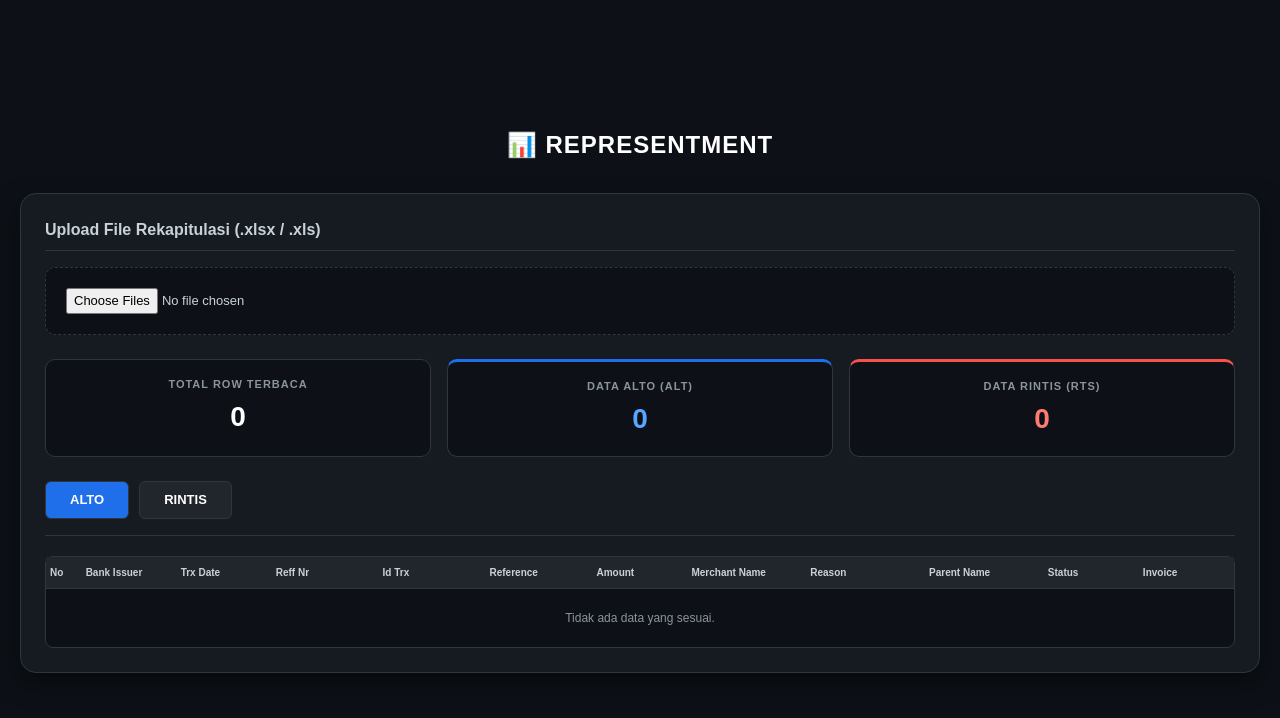
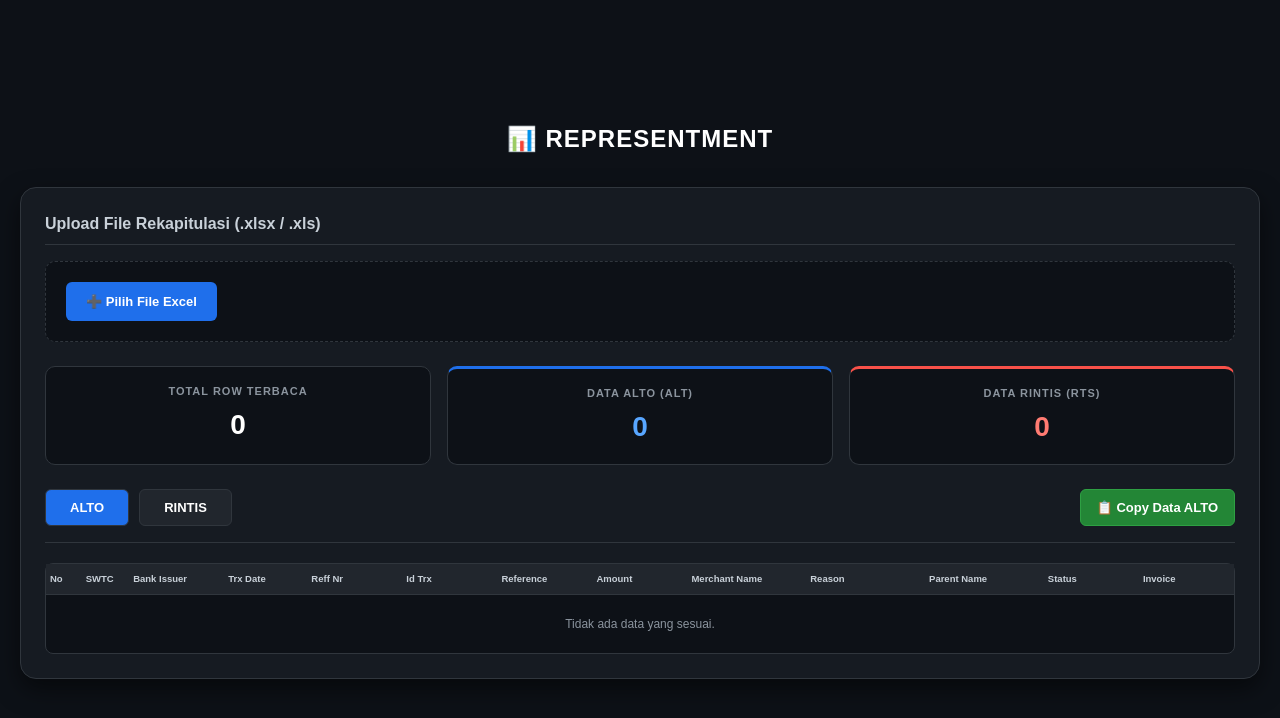
Before and after one commit to OffiziellNed/Representment, a Next.js app: page / in a window 1280 px wide. Shown: the top 718 px of the page. Built offline with nearby package versions, Linux system fonts and the light colour scheme.

Commit message:
Update page.js

```diff
--- a/app/page.js
+++ b/app/page.js
@@ -1,28 +1,54 @@
 "use client";
 
-import React, { useState } from 'react';
+import React, { useState, useEffect } from 'react';
 import * as XLSX from 'xlsx';
 
 export default function RepresentmentPortal() {
   const [activeTab, setActiveTab] = useState("ALTO");
+  const [uploadedFiles, setUploadedFiles] = useState([]);
+
   const [totalDataCount, setTotalDataCount] = useState(0);
   const [altoData, setAltoData] = useState([]);
   const [rintisData, setRintisData] = useState([]);
 
-  // Fungsi untuk membaca dan memilah file Excel
-  const handleFileUpload = async (e) => {
+  // Trigger proses Excel setiap kali state uploadedFiles berubah
+  useEffect(() => {
+    processFiles(uploadedFiles);
+  }, [uploadedFiles]);
+
+  const handleFileSelect = (e) => {
     const files = Array.from(e.target.files);
     if (files.length === 0) return;
 
+    // Tambahkan file baru ke state (gabung dengan yang sudah ada)
+    setUploadedFiles(prev => [...prev, ...files]);
+
+    // Reset input file agar bisa memilih file yang sama lagi jika dihapus
+    e.target.value = null;
+  };
+
+  const removeFile = (indexToRemove) => {
+    setUploadedFiles(prev => prev.filter((_, index) => index !== indexToRemove));
+  };
+
+  const processFiles = async (fileList) => {
+    if (fileList.length === 0) {
+      setTotalDataCount(0);
+      setAltoData([]);
+      setRintisData([]);
+      return;
+    }
+
     let allParsedData = [];
 
-    for (let file of files) {
+    for (let file of fileList) {
       const data = await file.arrayBuffer();
       const workbook = XLSX.read(data, { type: "array" });
 
       workbook.SheetNames.forEach((sheetName) => {
         const sheet = workbook.Sheets[sheetName];
-        const json = XLSX.utils.sheet_to_json(sheet);
+        // defval: "" menghindari field terhapus jika kosong di excel
+        const json = XLSX.utils.sheet_to_json(sheet, { defval: "" });
         allParsedData = [...allParsedData, ...json];
       });
     }
@@ -32,9 +58,10 @@ export default function RepresentmentPortal() {
     const alto = [];
     const rintis = [];
 
-    // Looping untuk mencari SWTC Code dengan metode yang kebal terhadap spasi/typo header
+    // Logika pencarian SWTC super robust
     allParsedData.forEach((row) => {
-      const swtcKey = Object.keys(row).find(key => key.trim().toLowerCase() === 'swtc code');
+      // Cari key/header yang mengandung huruf "swtc" (mengabaikan spasi atau huruf besar/kecil)
+      const swtcKey = Object.keys(row).find(key => key.trim().toLowerCase().includes('swtc'));
 
       if (swtcKey) {
         const val = String(row[swtcKey]).trim().toUpperCase();
@@ -50,24 +77,63 @@ export default function RepresentmentPortal() {
     setRintisData(rintis);
   };
 
-  // Helper agar data di kolom tetap terbaca meskipun nama header di Excel ada spasi tersembunyi
+  // Helper agar data di kolom tetap terbaca meskipun nama header ada spasi tersembunyi
   const getColVal = (row, colName) => {
-    const key = Object.keys(row).find(k => k.trim().toLowerCase() === colName.toLowerCase());
-    return key && row[key] ? row[key] : "-";
+    // Coba cari exact match dulu, kalau gagal cari yang mengandung kata tersebut
+    let key = Object.keys(row).find(k => k.trim().toLowerCase() === colName.toLowerCase());
+    if (!key) {
+      key = Object.keys(row).find(k => k.trim().toLowerCase().includes(colName.toLowerCase()));
+    }
+    return key && row[key] !== undefined && row[key] !== "" ? row[key] : "-";
+  };
+
+  const handleCopyData = () => {
+    const dataToCopy = activeTab === "ALTO" ? altoData : rintisData;
+    if (dataToCopy.length === 0) {
+      alert("Tidak ada data untuk di-copy.");
+      return;
+    }
+
+    const headers = ["No", "SWTC", "Bank Issuer", "Transaction Date", "Reff Nr", "Id Trx", "Reference", "Transaction Amount", "Merchant Name", "Reason", "Parent Name", "Status", "Invoice"];
+
+    // Map data menjadi format tab-separated agar rapi saat dipaste di Excel
+    const rows = dataToCopy.map((row, index) => {
+      return [
+        index + 1,
+        getColVal(row, "swtc"),
+        getColVal(row, "Bank Issuer"),
+        getColVal(row, "Transaction Date"),
+        getColVal(row, "Reff Nr"),
+        getColVal(row, "Id Trx"),
+        getColVal(row, "Reference"),
+        getColVal(row, "Transaction Amount"),
+        getColVal(row, "Merchant Name"),
+        getColVal(row, "Reason"),
+        getColVal(row, "Parent Name"),
+        getColVal(row, "Status"),
+        getColVal(row, "Invoice")
+      ].join("\t");
+    });
+
+    const tsvData = [headers.join("\t"), ...rows].join("\n");
+
+    navigator.clipboard.writeText(tsvData)
+      .then(() => alert(`Berhasil meng-copy ${dataToCopy.length} data ${activeTab}!`))
+      .catch(() => alert("Gagal meng-copy data."));
   };
 
   const renderTable = (data) => (
     <div style={{ marginTop: '20px', borderRadius: '8px', border: '1px solid #30363d', backgroundColor: '#0d1117', width: '100%' }}>
-      {/* Table ramping tanpa scroll samping */}
-      <table style={{ width: '100%', tableLayout: 'fixed', borderCollapse: 'collapse', color: '#c9d1d9', fontSize: '10px', textAlign: 'left', wordWrap: 'break-word' }}>
+      <table style={{ width: '100%', tableLayout: 'fixed', borderCollapse: 'collapse', color: '#c9d1d9', fontSize: '9.5px', textAlign: 'left', wordWrap: 'break-word' }}>
         <thead style={{ backgroundColor: '#21262d', borderBottom: '1px solid #30363d' }}>
           <tr>
             <th style={{ padding: '8px 4px', width: '3%' }}>No</th>
+            <th style={{ padding: '8px 4px', width: '4%' }}>SWTC</th>
             <th style={{ padding: '8px 4px', width: '8%' }}>Bank Issuer</th>
-            <th style={{ padding: '8px 4px', width: '8%' }}>Trx Date</th>
-            <th style={{ padding: '8px 4px', width: '9%' }}>Reff Nr</th>
-            <th style={{ padding: '8px 4px', width: '9%' }}>Id Trx</th>
-            <th style={{ padding: '8px 4px', width: '9%' }}>Reference</th>
+            <th style={{ padding: '8px 4px', width: '7%' }}>Trx Date</th>
+            <th style={{ padding: '8px 4px', width: '8%' }}>Reff Nr</th>
+            <th style={{ padding: '8px 4px', width: '8%' }}>Id Trx</th>
+            <th style={{ padding: '8px 4px', width: '8%' }}>Reference</th>
             <th style={{ padding: '8px 4px', width: '8%' }}>Amount</th>
             <th style={{ padding: '8px 4px', width: '10%' }}>Merchant Name</th>
             <th style={{ padding: '8px 4px', width: '10%' }}>Reason</th>
@@ -81,6 +147,7 @@ export default function RepresentmentPortal() {
             data.map((row, index) => (
               <tr key={index} style={{ borderBottom: '1px solid #30363d' }}>
                 <td style={{ padding: '6px 4px', color: '#ffffff', fontWeight: 'bold' }}>{index + 1}</td>
+                <td style={{ padding: '6px 4px', color: '#3fb950', fontWeight: 'bold' }}>{getColVal(row, "swtc")}</td>
                 <td style={{ padding: '6px 4px' }}>{getColVal(row, "Bank Issuer")}</td>
                 <td style={{ padding: '6px 4px' }}>{getColVal(row, "Transaction Date")}</td>
                 <td style={{ padding: '6px 4px' }}>{getColVal(row, "Reff Nr")}</td>
@@ -96,7 +163,7 @@ export default function RepresentmentPortal() {
             ))
           ) : (
             <tr>
-              <td colSpan="12" style={{ padding: '20px', textAlign: 'center', color: '#8b949e', fontSize: '12px' }}>
+              <td colSpan="13" style={{ padding: '20px', textAlign: 'center', color: '#8b949e', fontSize: '12px' }}>
                 Tidak ada data yang sesuai.
               </td>
             </tr>
@@ -123,15 +190,38 @@ export default function RepresentmentPortal() {
           Upload File Rekapitulasi (.xlsx / .xls)
         </h2>
 
-        {/* Uploader */}
+        {/* Uploader Modern */}
         <div style={{ backgroundColor: '#0d1117', border: '1px dashed #30363d', padding: '20px', borderRadius: '10px', marginBottom: '24px' }}>
+          <label style={{ display: 'inline-block', backgroundColor: '#1f6feb', color: '#ffffff', padding: '10px 20px', borderRadius: '6px', fontSize: '13px', fontWeight: '600', cursor: 'pointer', transition: 'background-color 0.2s' }}>
+            ➕ Pilih File Excel
             <input
               type="file"
               multiple
               accept=".xlsx, .xls"
-              onChange={handleFileUpload}
-              style={{ color: '#c9d1d9', fontSize: '13px', width: '100%', cursor: 'pointer' }}
+              onChange={handleFileSelect}
+              style={{ display: 'none' }}
             />
+          </label>
+
+          {/* Daftar File yang diupload dengan opsi Hapus */}
+          {uploadedFiles.length > 0 && (
+            <div style={{ marginTop: '16px', display: 'flex', flexDirection: 'column', gap: '8px' }}>
+              {uploadedFiles.map((file, idx) => (
+                <div key={idx} style={{ display: 'flex', justifyContent: 'space-between', alignItems: 'center', backgroundColor: '#21262d', border: '1px solid #30363d', padding: '10px 14px', borderRadius: '6px' }}>
+                  <span style={{ color: '#c9d1d9', fontSize: '13px', display: 'flex', alignItems: 'center', gap: '8px' }}>
+                    📄 {file.name}
+                  </span>
+                  <button
+                    onClick={() => removeFile(idx)}
+                    style={{ backgroundColor: 'transparent', border: 'none', color: '#f85149', fontSize: '16px', fontWeight: 'bold', cursor: 'pointer', padding: '0 5px' }}
+                    title="Hapus file"
+                  >
+                    ×
+                  </button>
+                </div>
+              ))}
+            </div>
+          )}
         </div>
 
         {/* Indikator Hitungan */}
@@ -150,8 +240,9 @@ export default function RepresentmentPortal() {
           </div>
         </div>
 
-        {/* Tab Filter ALTO / RINTIS */}
-        <div style={{ display: 'flex', gap: '10px', borderBottom: '1px solid #30363d', paddingBottom: '16px' }}>
+        {/* Action Bar: Tab Filter & Tombol Copy */}
+        <div style={{ display: 'flex', justifyContent: 'space-between', alignItems: 'center', borderBottom: '1px solid #30363d', paddingBottom: '16px' }}>
+          <div style={{ display: 'flex', gap: '10px' }}>
             <button
               onClick={() => setActiveTab("ALTO")}
               style={{ padding: '8px 24px', backgroundColor: activeTab === "ALTO" ? '#1f6feb' : '#21262d', color: '#fff', border: '1px solid #30363d', borderRadius: '6px', fontWeight: 'bold', fontSize: '13px', cursor: 'pointer' }}
@@ -166,6 +257,14 @@ export default function RepresentmentPortal() {
             </button>
           </div>
 
+          <button
+            onClick={handleCopyData}
+            style={{ padding: '8px 16px', backgroundColor: '#238636', color: '#fff', border: '1px solid #2ea043', borderRadius: '6px', fontWeight: 'bold', fontSize: '13px', cursor: 'pointer', display: 'flex', alignItems: 'center', gap: '6px' }}
+          >
+            📋 Copy Data {activeTab}
+          </button>
+        </div>
+
         {/* Tampilkan Tabel Sesuai Tab Aktif */}
         {activeTab === "ALTO" ? renderTable(altoData) : renderTable(rintisData)}
 
```
Lines whose indentation alone changed are shown as unchanged.
